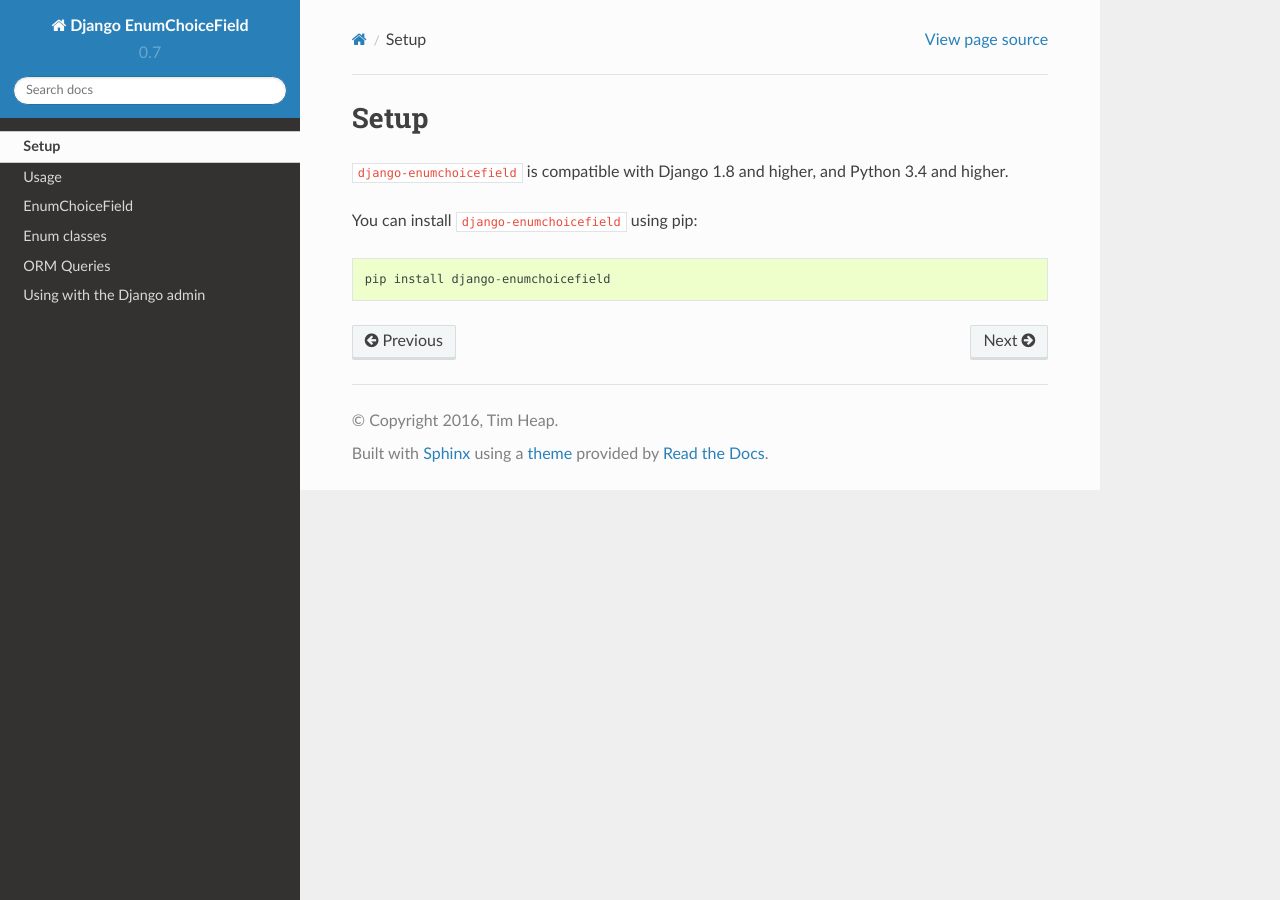
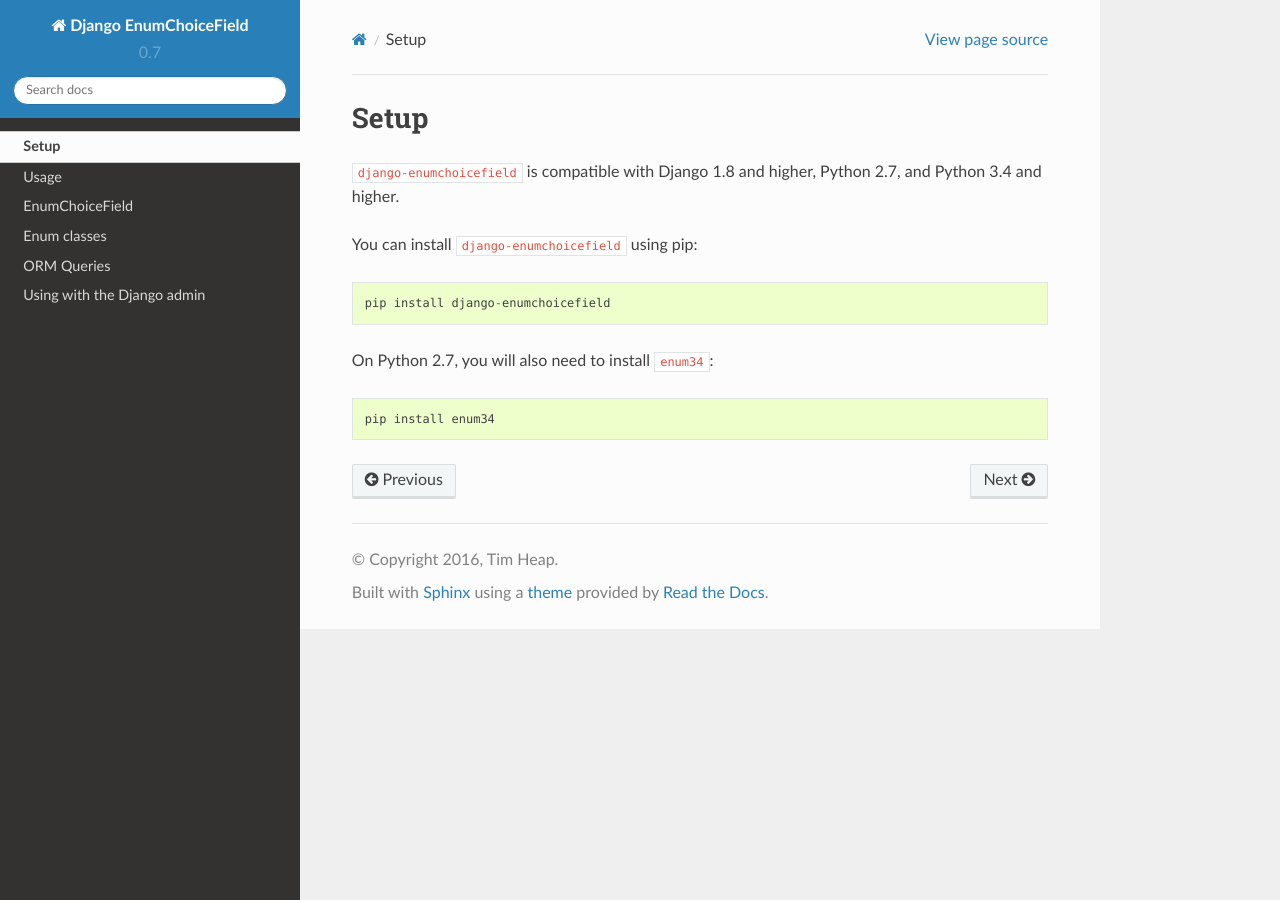
Before and after one commit to mx-moth/django-enumchoicefield, a Sphinx documentation site: the page built from docs/setup.rst, in a window 1280 px wide. Built offline with Sphinx 7.4.7 and the Read the Docs theme 2.0.0, drawn with Linux system fonts in a browser that asks for light colours.

Commit message:
Developers on py27 must install enum34
Having different requirements for py2 and py3 means using a universal
wheel is not possible. Developers on py27 should manually install enum34
instead.

```diff
--- a/docs/setup.rst
+++ b/docs/setup.rst
@@ -4,9 +4,13 @@
 Setup
 =====
 
-``django-enumchoicefield`` is compatible with Django 1.8 and higher,
+``django-enumchoicefield`` is compatible with Django 1.8 and higher, Python 2.7,
 and Python 3.4 and higher.
 
 You can install ``django-enumchoicefield`` using pip::
 
    pip install django-enumchoicefield
+
+On Python 2.7, you will also need to install ``enum34``::
+
+    pip install enum34
```
Also changed, not shown: setup.py (+1 -9 lines).
